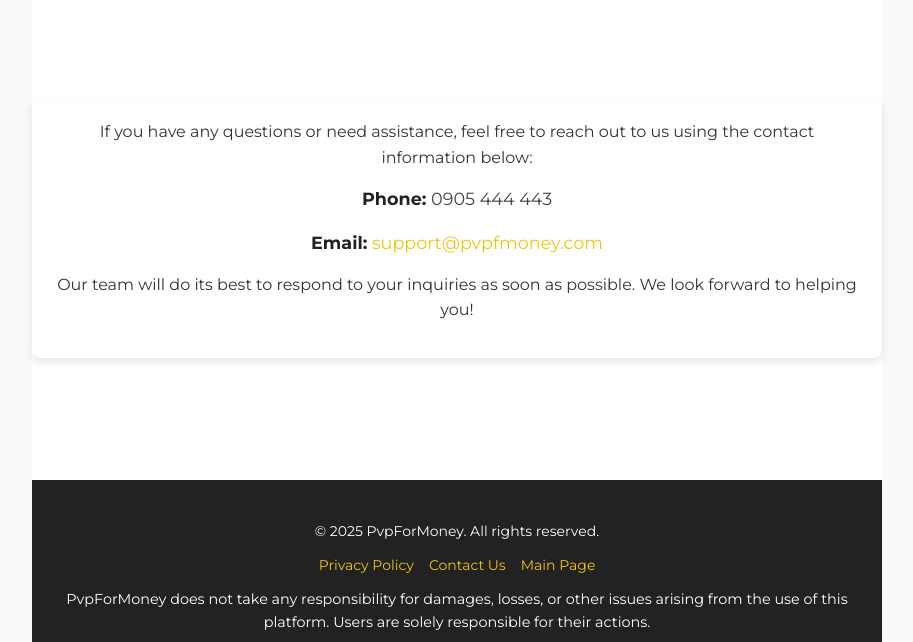
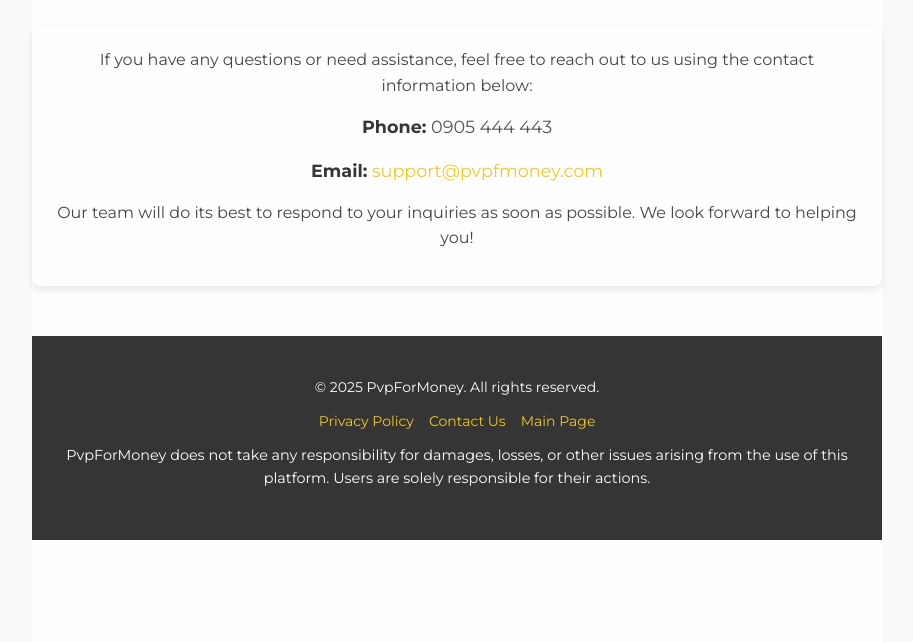
Before and after one commit to bbBUMmm/CounterStrinkeDuels, a plain HTML site: page htmls/contact.html in a window 1280 px wide. Shown: the part 158-800 px from the top of the page, without its empty margins (183-1096 px from the left). Drawn offline with Linux system fonts and the light colour scheme.

Commit message:
contact up fix

```diff
--- a/css/container.css
+++ b/css/container.css
@@ -10,3 +10,12 @@
     background: white;
     opacity: 0.91;
 }
+.main-container-contact{
+    text-align: center;
+    position: relative;
+    z-index: 2;
+    width: 850px;
+    height: 100%;
+    background: white;
+    opacity: 0.91;
+}
--- a/htmls/contact.html
+++ b/htmls/contact.html
@@ -112,7 +112,7 @@
 </head>
 <body>
 <div class="wrapper">
-  <div class="main-container">
+  <div class="main-container-contact">
     <header>
       <h1>Contact Us</h1>
     </header>
```
